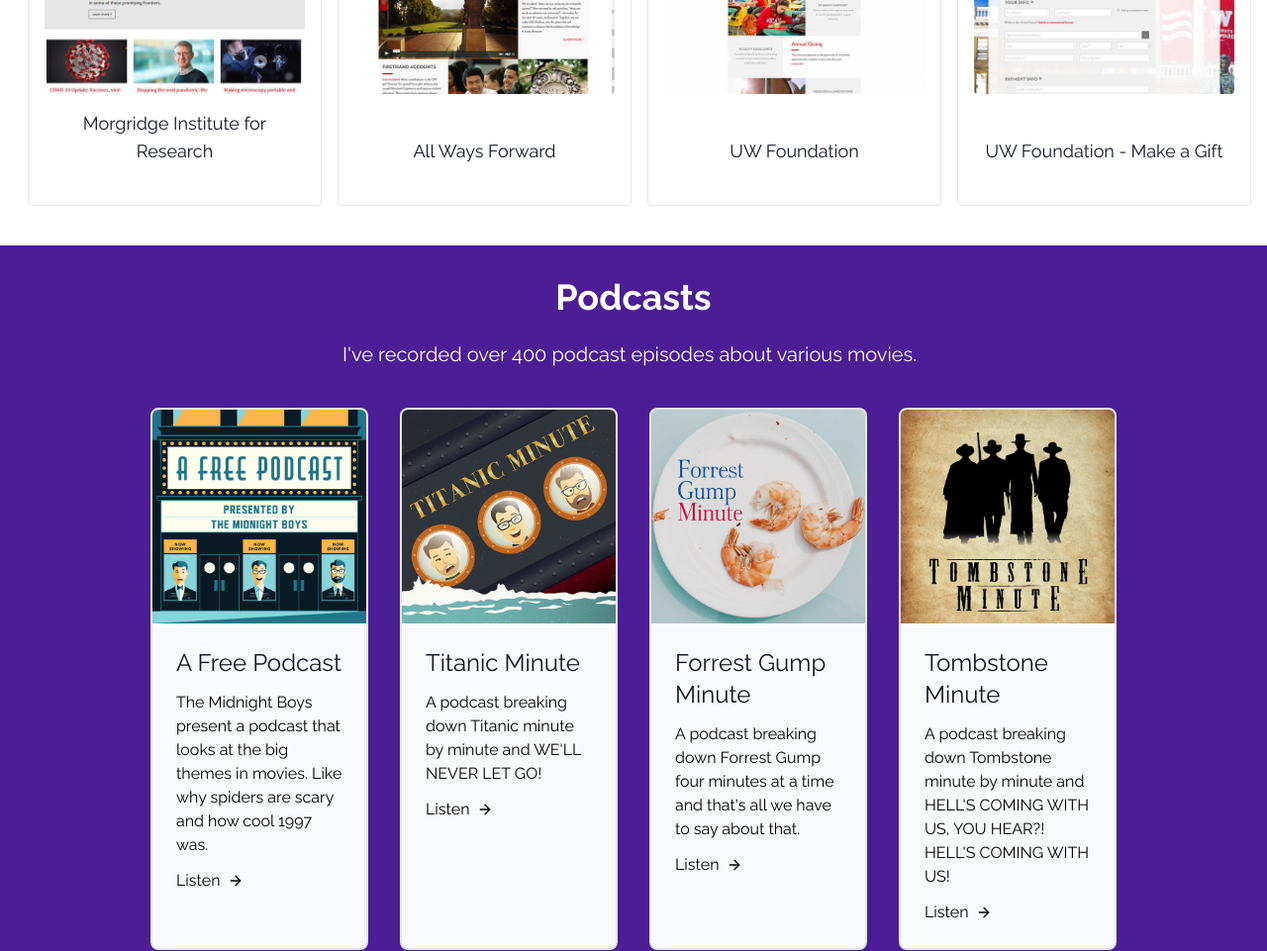
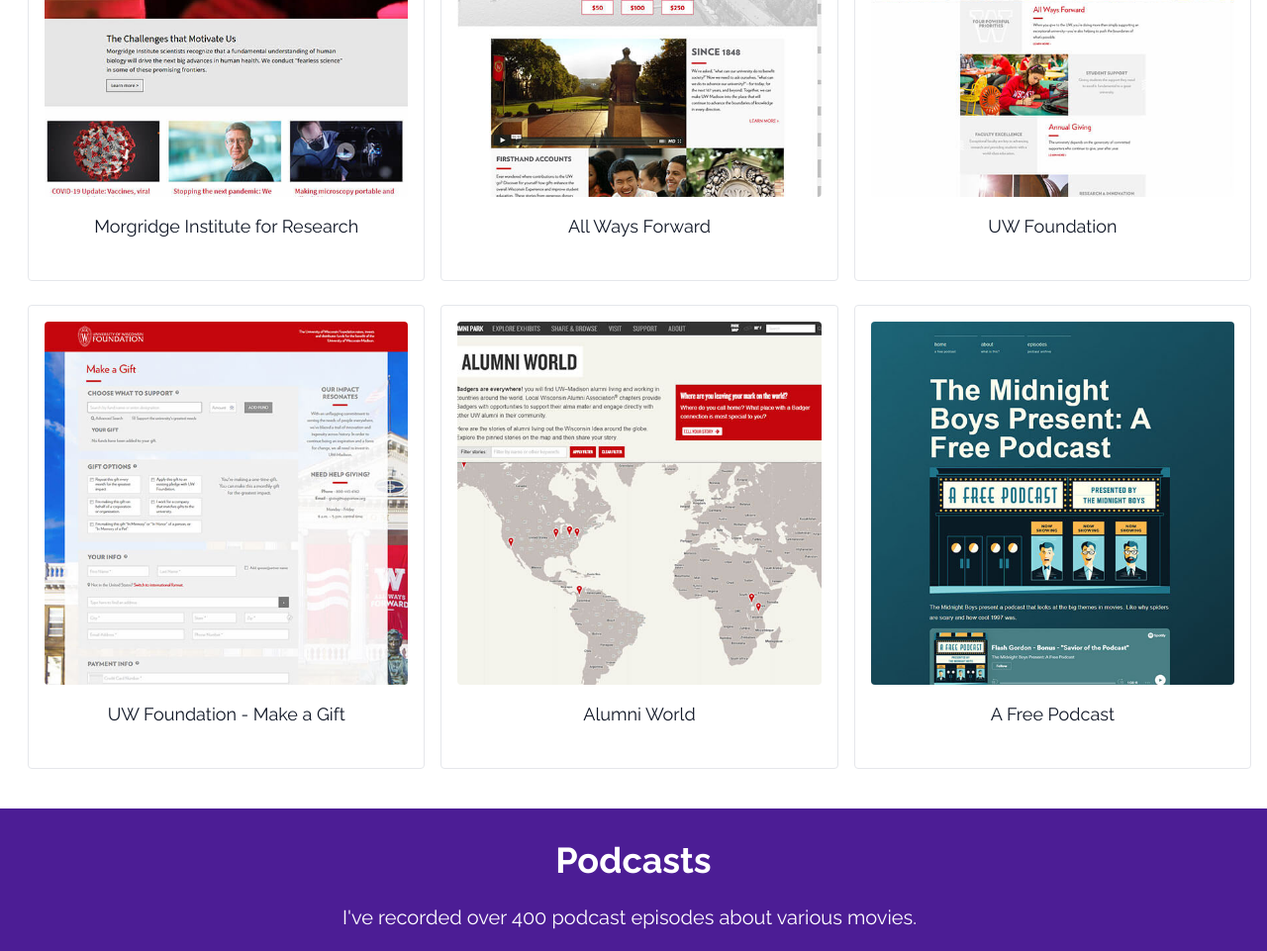
Before and after one commit to rmlumley/rmlumley, an Eleventy site: page src/index.html in a window 1280 px wide. Shown: the part 856-1817 px from the top of the page at 99% size. Built offline with nearby package versions, Linux system fonts and the light colour scheme; Eleventy itself is replaced by a stand-in of ours; files that its build step writes are made by us from their sources.

Commit message:
Add more work

```diff
--- a/src/index.html
+++ b/src/index.html
@@ -21,10 +21,12 @@
 	<h2 class="text-4xl font-bold text-purple-900">Work</h2>
 	<p class="mt-4 text-xl mb-8">I've been building websites professionally for 12+ years. I'm confident with HTML, CSS/SASS, JS & WordPress. I also have experience with MySQL, Git, Authorize.net, ThoughtFarmer & Eleventy.</p>
 	<div class="flex flex-wrap lg:justify-left pl-3">
-		<a class="hover:no-underline lg:w-1/4 md:w-1/2 mb-6" title="Morgridge Institute for Research" href="https://morgridge.org/"><div class="p-4 text-center bg-white hover:bg-gray-100 hover:shadow-lg transition border rounded m-2 pb-10 sm:pb-auto sm:h-full flex flex-col justify-between"><img class="rounded mx-auto" alt="Morgridge Institute for Research" src="img/morgridge.jpg" width="550" height="550" loading="lazy"><h2 class="text-sm sm:text-lg mb-0 text-gray-900">Morgridge Institute for Research</h2></div></a>
-		<a class="hover:no-underline lg:w-1/4 md:w-1/2 mb-6" title="All Ways Forward" href="https://allwaysforward.org"><div class="p-4 text-center bg-white hover:bg-gray-100 hover:shadow-lg transition border rounded m-2 pb-10 sm:pb-auto sm:h-full flex flex-col justify-between"><img class="rounded mx-auto" alt="All Ways Forward" src="img/awf.jpg" width="550" height="550" loading="lazy" ><h2 class="text-sm sm:text-lg mb-0 text-gray-900">All Ways Forward</h2></div></a>
-		<a class="hover:no-underline lg:w-1/4 md:w-1/2 mb-6" title="University of Wisconsin Foundation" href="https://supportuw.org"><div class="p-4 text-center bg-white hover:bg-gray-100 hover:shadow-lg transition border rounded m-2 pb-10 sm:pb-auto sm:h-full flex flex-col justify-between"><img class="rounded mx-auto" alt="University of Wisconsin Foundation" src="img/supportuw.jpg" width="550" height="550" loading="lazy" ><h2 class="text-sm sm:text-lg mb-0 text-gray-900">UW Foundation</h2></div></a>
-		<a class="hover:no-underline lg:w-1/4 md:w-1/2 mb-6" title="University of Wisconsin Foundation - Make a Gift" href="http://supportuw.org/give/"><div class="p-4 text-center bg-white hover:bg-gray-100 hover:shadow-lg transition border rounded m-2 pb-10 sm:pb-auto sm:h-full flex flex-col justify-between"><img class="rounded mx-auto" alt="University of Wisconsin Foundation - Make a Gift" src="img/uwf-giving.jpg" width="550" height="550" loading="lazy" ><h2 class="text-sm sm:text-lg mb-0 text-gray-900">UW Foundation - Make a Gift</h2></div></a>
+		<a class="hover:no-underline lg:w-1/3 md:w-1/2 mb-6" title="Morgridge Institute for Research" href="https://morgridge.org/"><div class="p-4 text-center bg-white hover:bg-gray-100 hover:shadow-lg transition border rounded m-2 pb-10 sm:pb-auto sm:h-full flex flex-col justify-between"><img class="rounded mx-auto" alt="Morgridge Institute for Research" src="img/morgridge.jpg" width="550" height="550" loading="lazy"><h2 class="text-sm sm:text-lg mb-0 text-gray-900">Morgridge Institute for Research</h2></div></a>
+		<a class="hover:no-underline lg:w-1/3 md:w-1/2 mb-6" title="All Ways Forward" href="https://allwaysforward.org"><div class="p-4 text-center bg-white hover:bg-gray-100 hover:shadow-lg transition border rounded m-2 pb-10 sm:pb-auto sm:h-full flex flex-col justify-between"><img class="rounded mx-auto" alt="All Ways Forward" src="img/awf.jpg" width="550" height="550" loading="lazy" ><h2 class="text-sm sm:text-lg mb-0 text-gray-900">All Ways Forward</h2></div></a>
+		<a class="hover:no-underline lg:w-1/3 md:w-1/2 mb-6" title="University of Wisconsin Foundation" href="https://supportuw.org"><div class="p-4 text-center bg-white hover:bg-gray-100 hover:shadow-lg transition border rounded m-2 pb-10 sm:pb-auto sm:h-full flex flex-col justify-between"><img class="rounded mx-auto" alt="University of Wisconsin Foundation" src="img/supportuw.jpg" width="550" height="550" loading="lazy" ><h2 class="text-sm sm:text-lg mb-0 text-gray-900">UW Foundation</h2></div></a>
+		<a class="hover:no-underline lg:w-1/3 md:w-1/2 mb-6" title="University of Wisconsin Foundation - Make a Gift" href="http://supportuw.org/give/"><div class="p-4 text-center bg-white hover:bg-gray-100 hover:shadow-lg transition border rounded m-2 pb-10 sm:pb-auto sm:h-full flex flex-col justify-between"><img class="rounded mx-auto" alt="University of Wisconsin Foundation - Make a Gift" src="img/uwf-giving.jpg" width="550" height="550" loading="lazy" ><h2 class="text-sm sm:text-lg mb-0 text-gray-900">UW Foundation - Make a Gift</h2></div></a>
+		<a class="hover:no-underline lg:w-1/3 md:w-1/2 mb-6" title="Alumni World" href="https://www.alumnipark.com/share/alumni-world/"><div class="p-4 text-center bg-white hover:bg-gray-100 hover:shadow-lg transition border rounded m-2 pb-10 sm:pb-auto sm:h-full flex flex-col justify-between"><img class="rounded mx-auto" alt="Alumni World" src="img/alumni.jpg" width="550" height="550" loading="lazy" ><h2 class="text-sm sm:text-lg mb-0 text-gray-900">Alumni World</h2></div></a>
+		<a class="hover:no-underline lg:w-1/3 md:w-1/2 mb-6" title="A Free Podcast" href="https://afreepodcast.com/"><div class="p-4 text-center bg-white hover:bg-gray-100 hover:shadow-lg transition border rounded m-2 pb-10 sm:pb-auto sm:h-full flex flex-col justify-between"><img class="rounded mx-auto" alt="A Free Podcast" src="img/afpsite.jpg" width="550" height="550" loading="lazy" ><h2 class="text-sm sm:text-lg mb-0 text-gray-900">A Free Podcast</h2></div></a>
 	</div>
 </div>
 <div class="bg-purple-900">
```
Also changed, not shown: src/img/afpsite.jpg (added), src/img/alumni.jpg (added).
